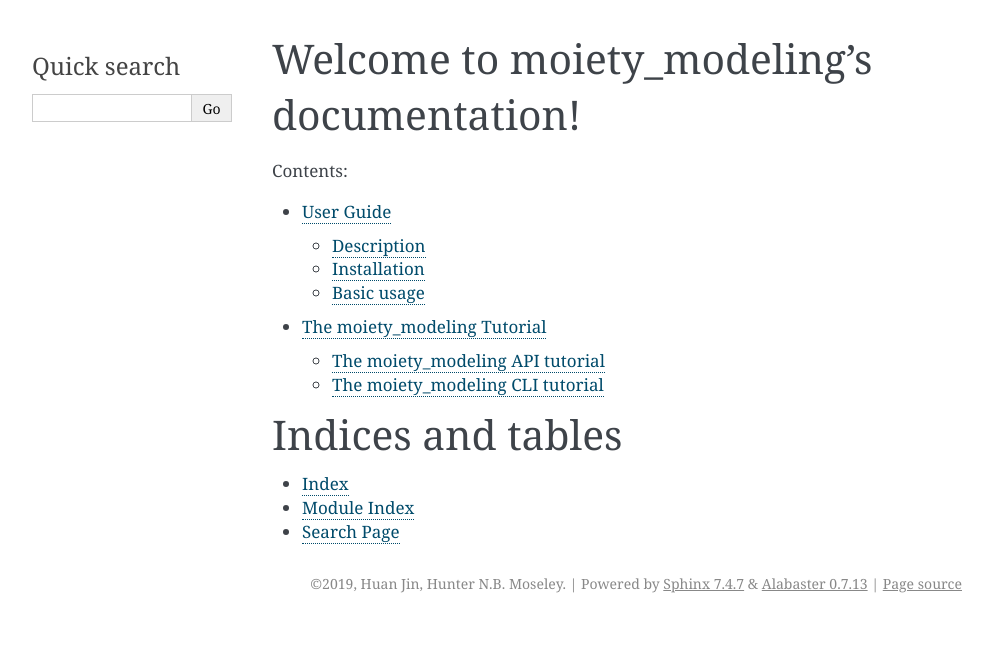
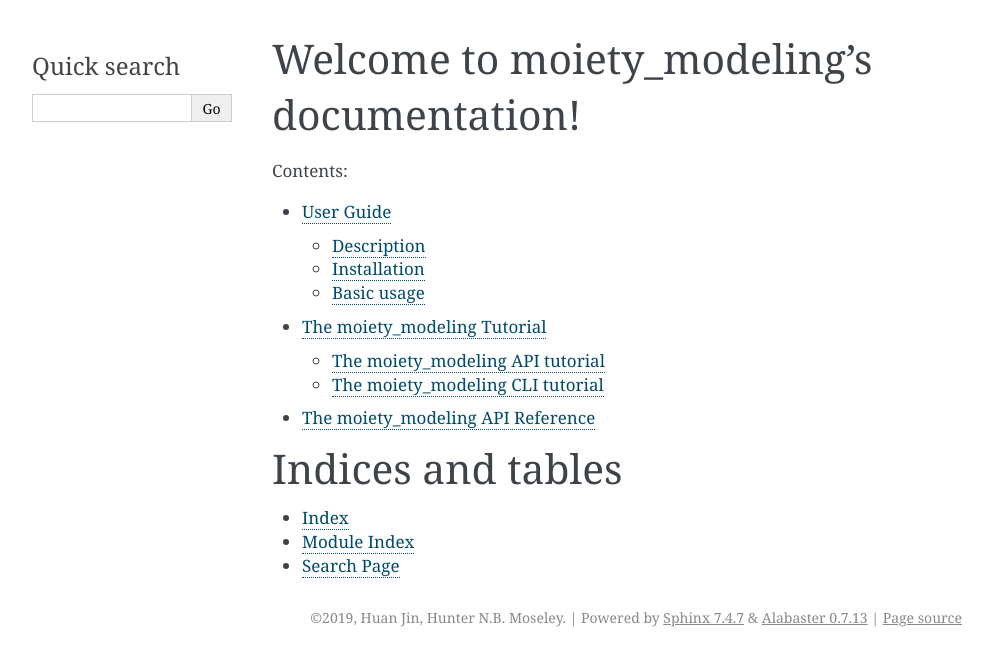
Before and after one commit to MoseleyBioinformaticsLab/SIRM.moietyModeling2, a Sphinx documentation site: the page built from doc/index.rst, in a window 1280 px wide. Shown: the top 666 px of the page, without its empty margins (148-1141 px from the left). Built offline with Sphinx 7.4.7, drawn with Linux system fonts in a browser that asks for light colours.

Commit message:
Updated API

```diff
--- a/doc/api.rst
+++ b/doc/api.rst
@@ -1,3 +1,7 @@
+The moiety_modeling API Reference
+=================================
+
+
 .. automodule:: moiety_modeling
 
 .. automodule:: moiety_modeling.modeling
```
